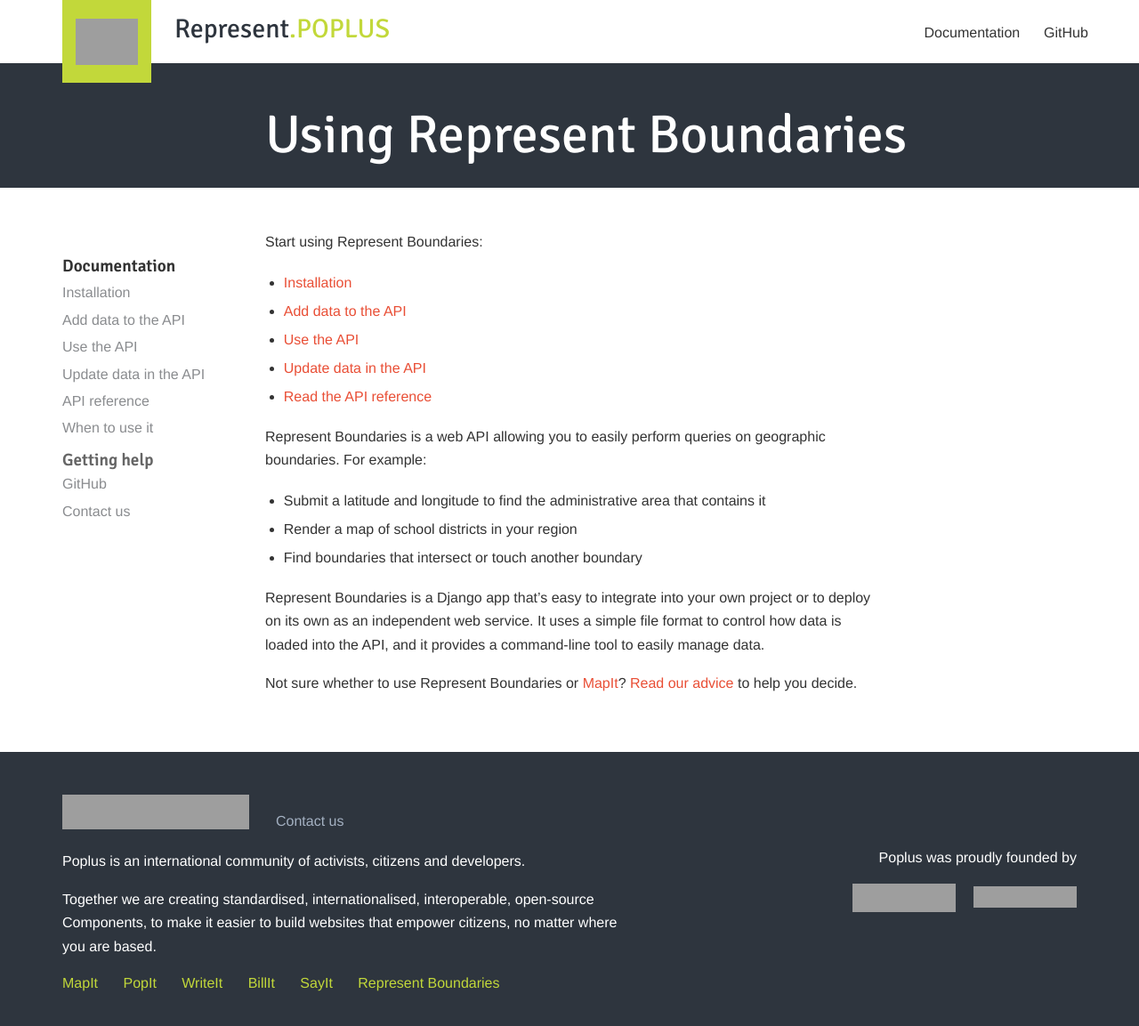
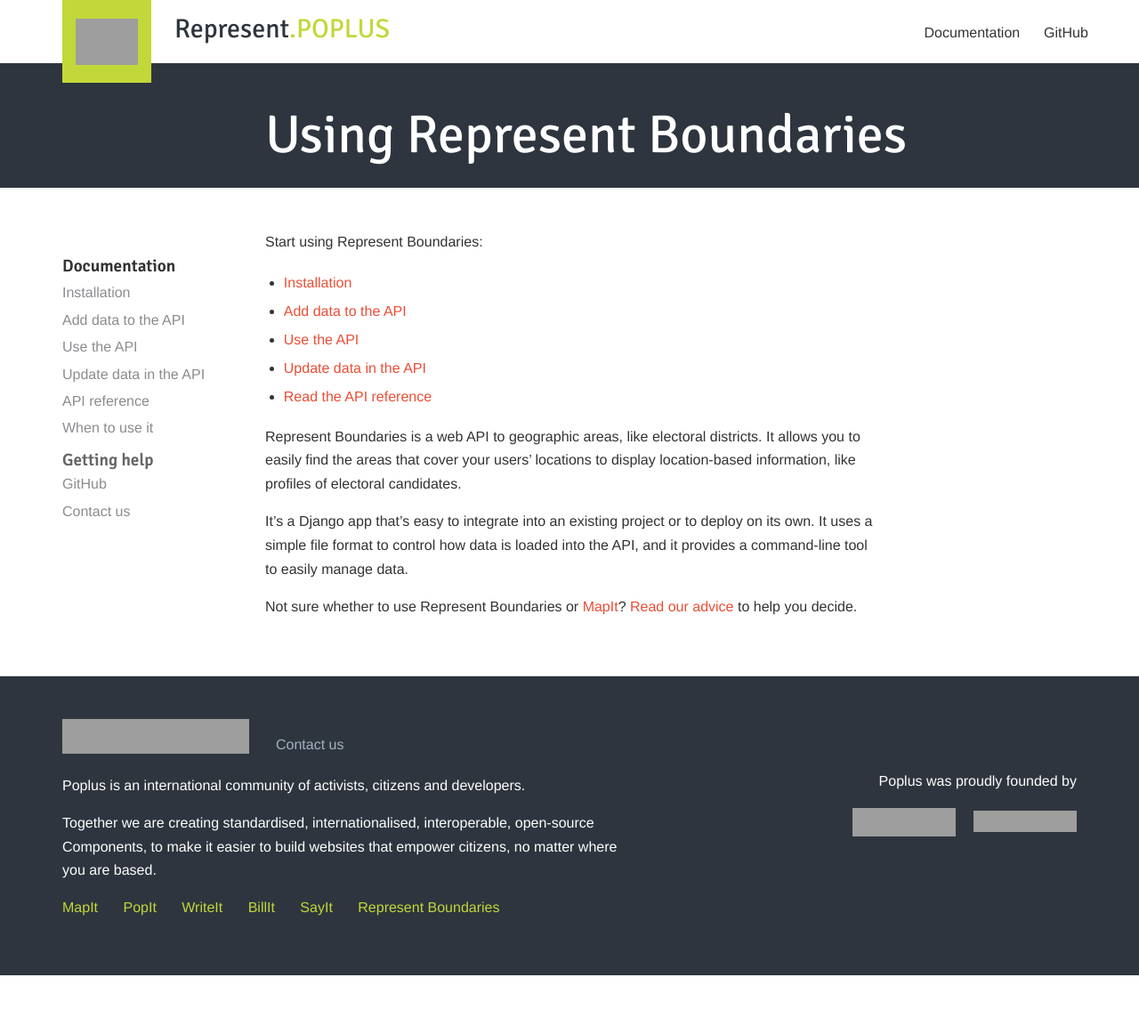
Before and after one commit to opennorth/represent-boundaries-docs, a Jekyll site: the page built from docs/index.md, in a window 1280 px wide, cut to the strip 0-1181 px from the top of the page. Shown: the top 1153 px of the strip at 89% size. Built offline with Jekyll 4.4.1, drawn with Linux system fonts in a browser that asks for light colours; Markdown is read by kramdown in place of the engine named in the settings; after the commit the page ends 1096 px from its top, so only the background shows below that; grey boxes are pictures that could not be loaded.

Commit message:
abbreviate docs landing page text

```diff
--- a/docs/index.md
+++ b/docs/index.md
@@ -11,12 +11,8 @@
 * <a href="{{ site.baseurl }}/docs/manage/">Update data in the API</a>
 * <a href="{{ site.baseurl }}/docs/reference/">Read the API reference</a>
 
-Represent Boundaries is a web API allowing you to easily perform queries on geographic boundaries. For example:
+Represent Boundaries is a web API to geographic areas, like electoral districts. It allows you to easily find the areas that cover your users' locations to display location-based information, like profiles of electoral candidates.
 
-* Submit a latitude and longitude to find the administrative area that contains it
-* Render a map of school districts in your region
-* Find boundaries that intersect or touch another boundary
-
-Represent Boundaries is a Django app that's easy to integrate into your own project or to deploy on its own as an independent web service. It uses a simple file format to control how data is loaded into the API, and it provides a command-line tool to easily manage data.
+It's a Django app that's easy to integrate into an existing project or to deploy on its own. It uses a simple file format to control how data is loaded into the API, and it provides a command-line tool to easily manage data.
 
 Not sure whether to use Represent Boundaries or [MapIt](http://mapit.poplus.org/)? <a href="{{ site.baseurl }}/docs/why/">Read our advice</a> to help you decide.
```
